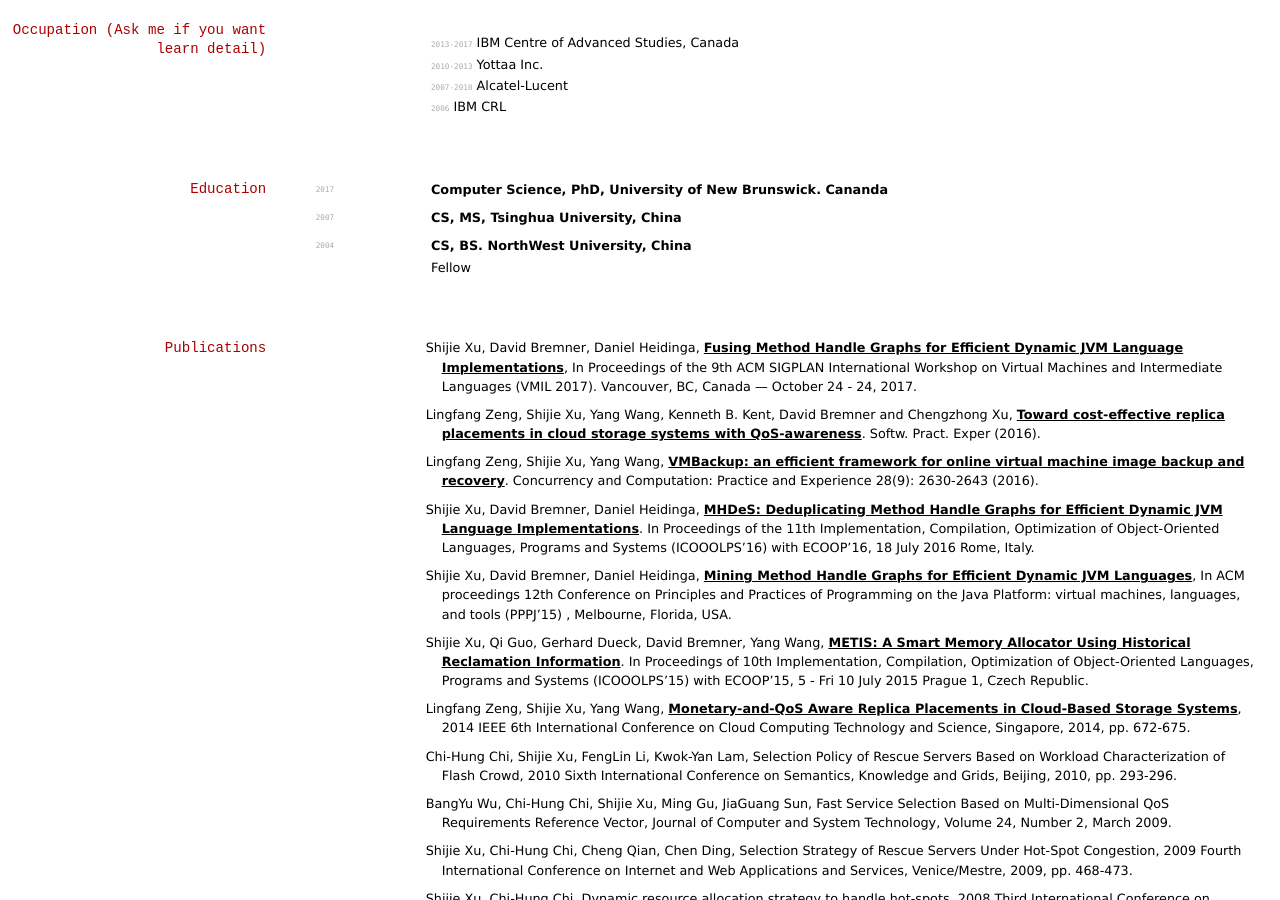
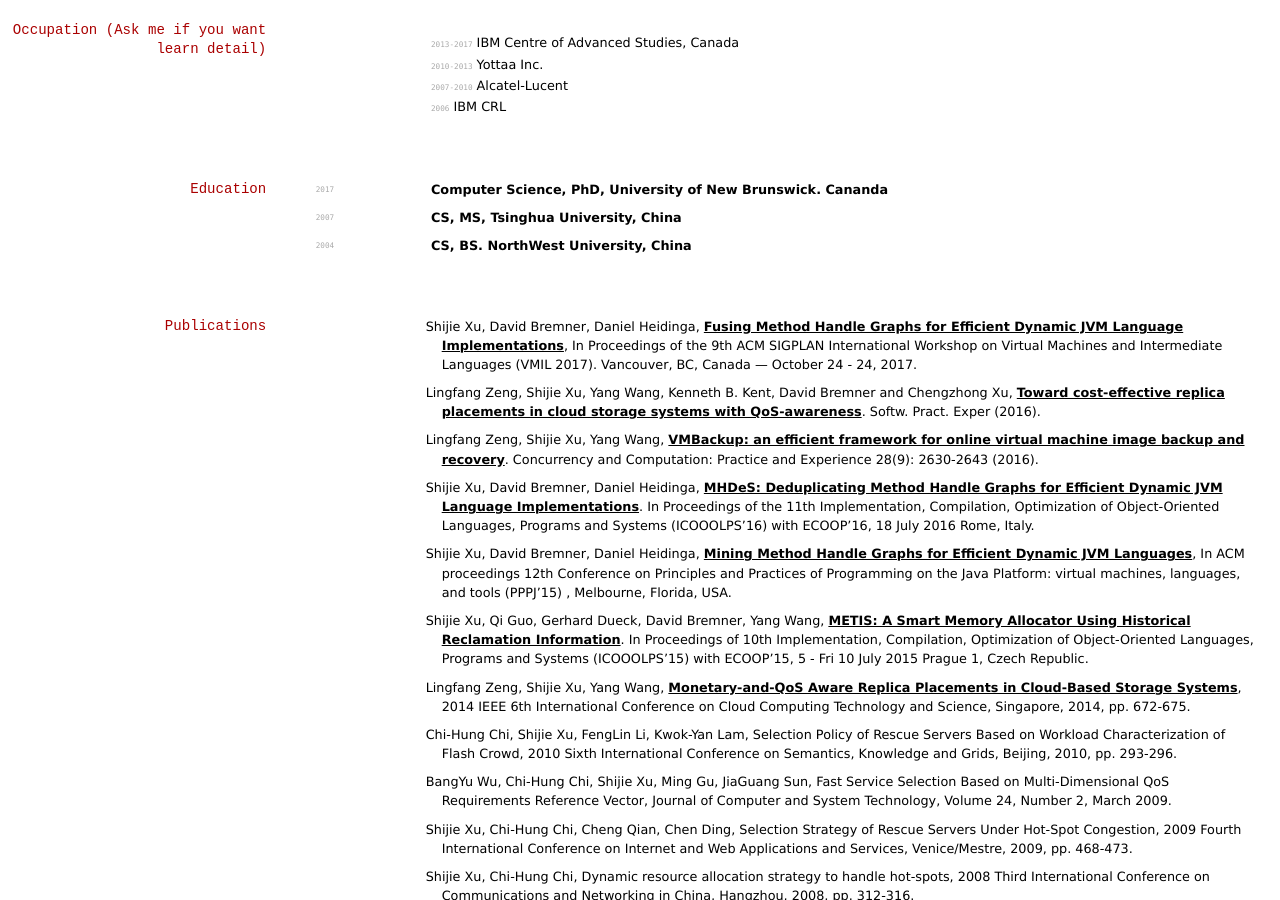
Before and after one commit to xushijie/wodaxia, a Jekyll site: the page built from index.md, in a window 1280 px wide and 900 px high, scrolled down 407 px. Built offline with Jekyll 4.4.1, drawn with Linux system fonts in a browser that asks for light colours.

Commit message:
remove fellow

```diff
--- a/index.md
+++ b/index.md
@@ -45,7 +45,6 @@
 `2004`
 __CS, BS. NorthWest University, China__
 
-- Fellow
 
 ## Publications
 1. Shijie Xu, David Bremner, Daniel Heidinga, **[Fusing Method Handle Graphs for Efficient Dynamic JVM Language Implementations](papers/vmil17.pdf)**, In Proceedings of the 9th ACM SIGPLAN International Workshop on Virtual Machines and Intermediate Languages (VMIL 2017). Vancouver, BC, Canada — October 24 - 24, 2017.
```
